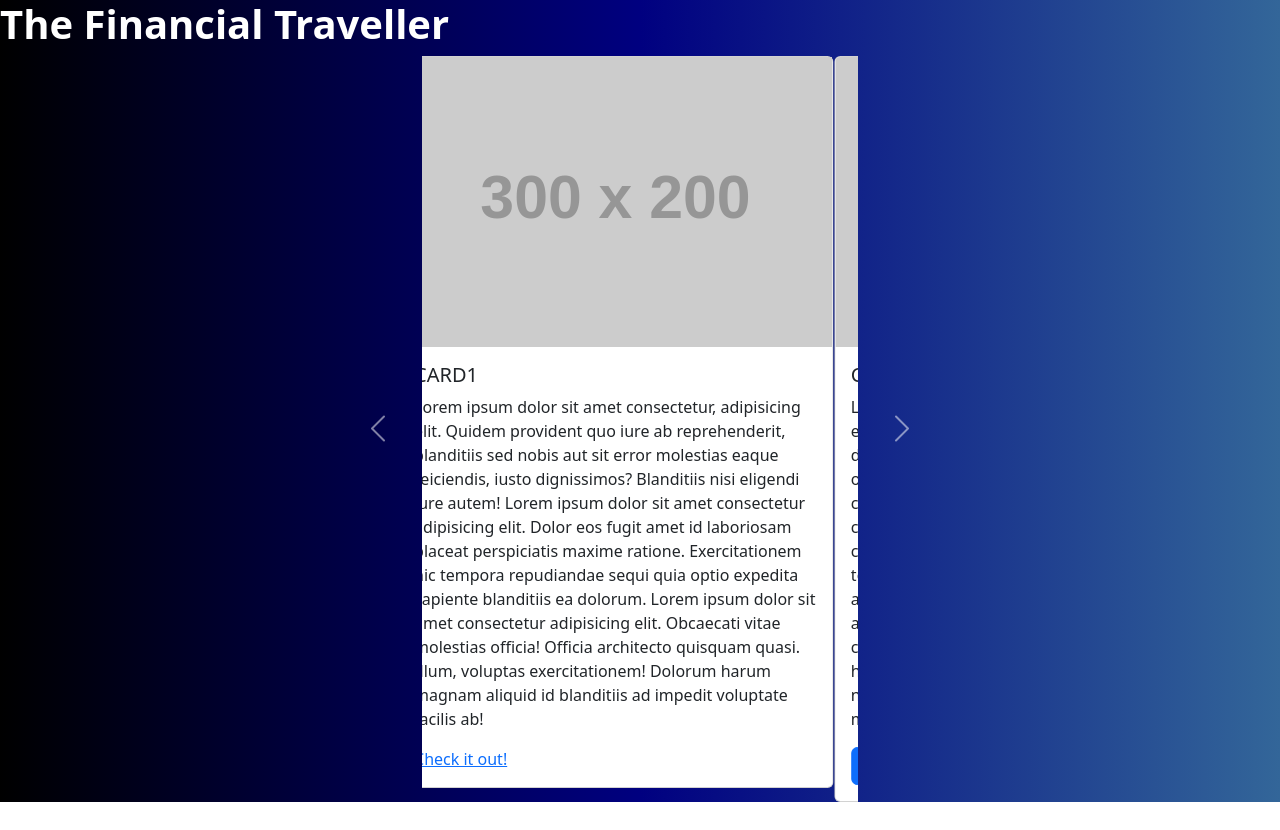
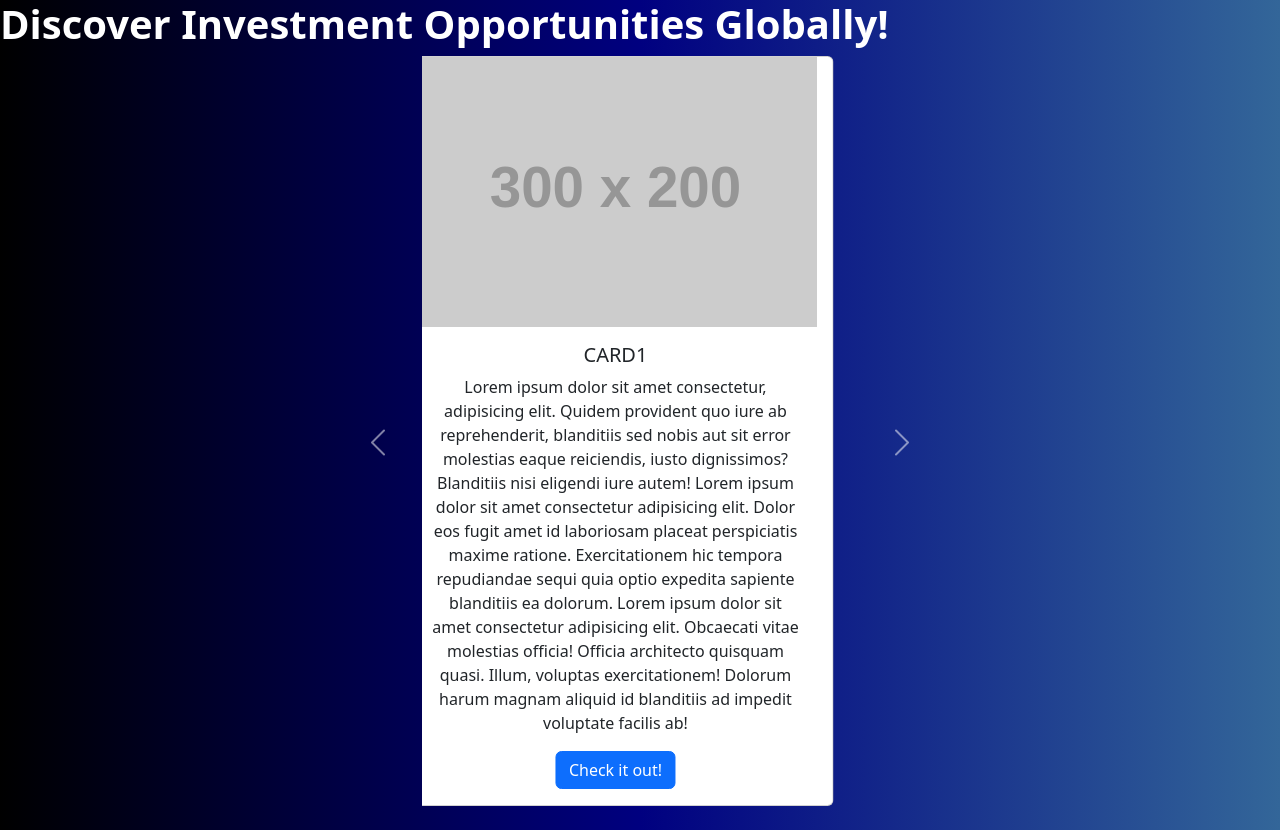
Before and after one commit to kauralane/the-financial-traveller, a plain HTML site: page index.html in a window 1280 px wide. Before the commit the page ends 802 px from the top, so only its background shows below. Drawn offline with nearby package versions, Linux system fonts and the light colour scheme; placeholder pictures from the web are drawn by us.

Commit message:
fixed button on card1

```diff
--- a/assets/CSS/style.css
+++ b/assets/CSS/style.css
@@ -1,11 +1,17 @@
 body {
     background: linear-gradient(to right, #000000, #000080, #336699); /* black to dark blue */
     margin: 0; /* Remove default margin to fill the entire viewport */
+    text-align: center;
 }
 
 h1 {
     color: white;
     font-weight: bold;
+}
+
+#herosection {
+    max-width: max-content;
+    text-align: center;
 }
 
 .carousel {
--- a/index.html
+++ b/index.html
@@ -8,6 +8,7 @@
     <!-- Add Google Fonts links here once decided -->
 
     <!-- Bootstrap CSS -->
+    <link rel="stylesheet" href="https://stackpath.bootstrapcdn.com/bootstrap/4.3.1/css/bootstrap.min.css">
     <link
       rel="stylesheet"
       href="https://cdn.jsdelivr.net/npm/bootstrap@5.3.0/dist/css/bootstrap.min.css"/>
@@ -17,7 +18,12 @@
   </head>
 
   <body>
-    <h1>The Financial Traveller</h1>
+   <!-- Hero Section -->
+   <div id="herosection">
+<h1>Discover Investment Opportunities Globally!</h1>
+</div>
+        <!-- Add more content as needed -->
+      </div>
 <!--News Section-->
 <section id="news">
         <div class="container">
@@ -32,7 +38,7 @@
                                 <div class="card-body">
                                     <h5 id="card1" class="card-title">CARD1</h5>
                                     <p class="card-text">Lorem ipsum dolor sit amet consectetur, adipisicing elit. Quidem provident quo iure ab reprehenderit, blanditiis sed nobis aut sit error molestias eaque reiciendis, iusto dignissimos? Blanditiis nisi eligendi iure autem! Lorem ipsum dolor sit amet consectetur adipisicing elit. Dolor eos fugit amet id laboriosam placeat perspiciatis maxime ratione. Exercitationem hic tempora repudiandae sequi quia optio expedita sapiente blanditiis ea dolorum. Lorem ipsum dolor sit amet consectetur adipisicing elit. Obcaecati vitae molestias officia! Officia architecto quisquam quasi. Illum, voluptas exercitationem! Dolorum harum magnam aliquid id blanditiis ad impedit voluptate facilis ab!</p>
-                                    <a href="">Check it out!</a>
+                                    <a href="" class="btn btn-primary">Check it out!</a>
                                 </div>
                             </div>
                         </div>
```
